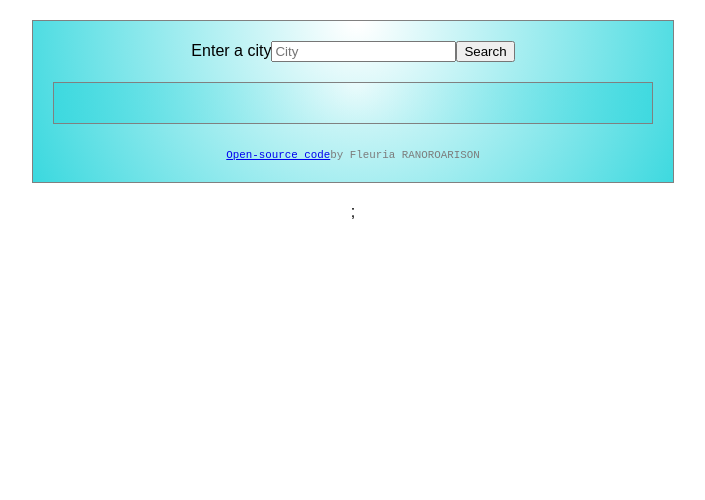
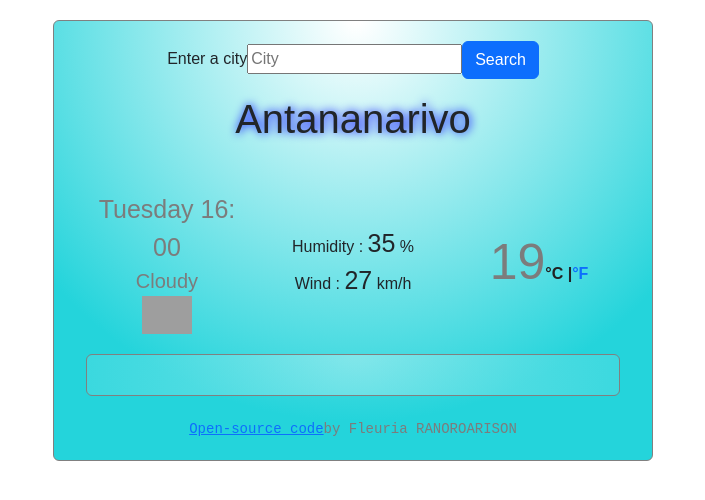
Before and after one commit to fleuarison/Weather-App-React, a React (Create React App) app: page / in a window 1280 px wide. Shown: the top 500 px of the page, without its empty margins (287-992 px from the left). Built offline with nearby package versions, Linux system fonts and the light colour scheme; grey boxes are pictures that could not be loaded.

Commit message:
Correction

```diff
--- a/public/index.html
+++ b/public/index.html
@@ -2,42 +2,32 @@
 <html lang="en">
   <head>
     <meta charset="utf-8" />
-    <link rel="icon" href="%PUBLIC_URL%/favicon.ico" />
-    <meta name="viewport" content="width=device-width, initial-scale=1" />
+    <meta
+      name="viewport"
+      content="width=device-width, initial-scale=1, shrink-to-fit=no"
+    />
     <meta name="theme-color" content="#000000" />
-    <meta
-      name="description"
-      content="Web site created using create-react-app"
+
+    <link rel="manifest" href="%PUBLIC_URL%/manifest.json" />
+    <link rel="shortcut icon" href="%PUBLIC_URL%/favicon.ico" />
+    <link
+      href="https://fonts.googleapis.com/css2?family=Material+Symbols+Outlined:opsz,wght,FILL,GRAD@20..48,100..700,0..1,-50..200"
+      rel="stylesheet"
+      />
+    <link
+      href="https://cdn.jsdelivr.net/npm/bootstrap@5.3.2/dist/css/bootstrap.min.css"
+      rel="stylesheet"
+      integrity="sha384-T3c6CoIi6uLrA9TneNEoa7RxnatzjcDSCmG1MXxSR1GAsXEV/Dwwykc2MPK8M2HN"
+      crossorigin="anonymous"
     />
-    <link rel="apple-touch-icon" href="%PUBLIC_URL%/logo192.png" />
-    <!--
-      manifest.json provides metadata used when your web app is installed on a
-      user's mobile device or desktop. See https://developers.google.com/web/fundamentals/web-app-manifest/
-    -->
-    <link rel="manifest" href="%PUBLIC_URL%/manifest.json" />
-    <!--
-      Notice the use of %PUBLIC_URL% in the tags above.
-      It will be replaced with the URL of the `public` folder during the build.
-      Only files inside the `public` folder can be referenced from the HTML.
 
-      Unlike "/favicon.ico" or "favicon.ico", "%PUBLIC_URL%/favicon.ico" will
-      work correctly both with client-side routing and a non-root public URL.
-      Learn how to configure a non-root public URL by running `npm run build`.
-    -->
-    <title>React App</title>
+    <title>Weather App</title>
   </head>
+
   <body>
-    <noscript>You need to enable JavaScript to run this app.</noscript>
-    <div id="root"></div>
-    <!--
-      This HTML file is a template.
-      If you open it directly in the browser, you will see an empty page.
-
-      You can add webfonts, meta tags, or analytics to this file.
-      The build step will place the bundled scripts into the <body> tag.
-
-      To begin the development, run `npm start` or `yarn start`.
-      To create a production bundle, use `npm run build` or `yarn build`.
-    -->
+    <noscript> You need to enable JavaScript to run this app. </noscript>
+    <div className="container">
+      <div id="root"></div>
+    </div>
   </body>
 </html>
--- a/src/Weather.js
+++ b/src/Weather.js
@@ -3,61 +3,40 @@ import axios from "axios";
 
 import "./Weather.css";
 
-export default function Weather(props) {
-  const [city, setCity] = useState("");
-  const [loader, setLoader] = useState(false);
-  const [WeatherElements, setWeatherElements] = useState({});
-
-  function showWeatherElements(response) {
-    setLoader(true);
-    setWeatherElements({
-      temperature: response.data.main.temp,
-      description: response.data.weather[0].description,
-      humidity: response.data.main.humidity,
-      wind: response.data.wind.speed,
-      icon: `http://openweathermap.org/img/wn/${response.data.weather[0].icon}@2x.png`,
-    });
-  }
-
-  function handleSubmit(event) {
-    event.preventDefault();
-    let apiKey = "6782253072f7d90462731a624097fc54";
-    let units = "metric";
-    let apiUrl = `https://api.openweathermap.org/data/2.5/weather?q=${city}&appid=${apiKey}&units=${units}`;
-    axios.get(apiUrl).then(showWeatherElements);
-  }
-
-  function updateCity(event) {
-    setCity(event.target.value);
-  }
-
-  let form = (
-        <form className="weather-app" onSubmit={handleSubmit}>
+export default function Weather() {
+    let WeatherData = {
+      city: "Antananarivo",
+      date: "Tuesday 16: 00",
+      description: "Cloudy",
+      imgUrl: "https://ssl.gstatic.com/onebox/weather/64/partly_cloudy.png",
+      humidity: 35,
+      wind: 27,
+      temperature: 19,
+    };
+    return (
+      <div className="Weather">
+        <div className="card" style={{ width: "600px" }}>
+          <form className="weather-app">
             <label for="city" className="form-label">
               Enter a city
             </label>
-          <input type="search" placeholder="City" onChange={updateCity}/>
+            <input type="text" placeholder="City" />
             <input type="submit" className="btn btn-primary" value="Search" />
           </form>
-  );
-  if (loader) {
-    return (
-      <div>
-        {form}
           <div className="card-body">
-          <h1 className="card-title">{props.data.city}</h1>
+            <h1 className="card-title">{WeatherData.city}</h1>
           </div>
 
           <br />
           <div className="container text-center">
             <div className="row align-items-center">
               <div className="col">
-              <div className="today">{props.data.date}</div>
-              <div className="adjective">{props.data.description}</div>
+                <div className="today">{WeatherData.date}</div>
+                <div className="adjective">{WeatherData.description}</div>
                 <div className="clearfix weather-temperature">
                   <img
-                  src={WeatherElements.icon}
-                  alt={WeatherElements.description}
+                    src={WeatherData.imgUrl}
+                    alt={WeatherData.description}
                     className="float-left"
                     width="50"
                   />
@@ -65,17 +44,16 @@ export default function Weather(props) {
               </div>
               <div className="col">
                 <div className="caracteristic">
-                Humidity :{
-" "}
-                <span className="humidity">{WeatherElements.humidity}</span> %
+                  Humidity :{" "}
+                  <span className="humidity">{WeatherData.humidity}</span> %
                   <br />
-                Wind : <span className="wind">{WeatherElements.wind}</span> km/h
+                  Wind : <span className="wind">{WeatherData.wind}</span> km/h
                 </div>
               </div>
               <div className="col">
                 <strong>
                   <span className="temperatureToday">
-                {Math.round(WeatherElements.temperature)}
+                    {WeatherData.temperature}
                   </span>
                   <span className="conversion">
                     <a href="#" className="active">
@@ -86,9 +64,22 @@ export default function Weather(props) {
                 </strong>
               </div>
             </div>
+            <footer>
+              <div className="card">
+                <div className="weather-forecast" id="forecast"></div>
               </div>
-      </div> );
-  } else {
-return form;
+            </footer>
+            <small>
+              <a
+                href="https://github.com/fleuarison/vanilla-weather_app"
+                target="_blank"
+              >
+                Open-source code
+              </a>
+              by Fleuria RANOROARISON
+            </small>
+          </div>
+        </div>
+      </div>
+    );
   }
-  }
--- a/src/index.js
+++ b/src/index.js
@@ -7,25 +7,7 @@ import Weather from "./Weather";
 function App() {
   return (
     <div className="App">
-      <div className="Weather">
-<div className="card" style={{ width: "600px" }}>
       <Weather />
-      <footer>
-            <div className="card">
-              <div className="weather-forecast"></div>
-            </div>
-          </footer>
-          <small>
-            <a
-              href="https://github.com/fleuarison/vanilla-weather_app"
-              target="_blank"
-            >
-              Open-source code
-            </a>
-            by Fleuria RANOROARISON
-          </small>
-        </div>
-      </div>;
     </div>
   );
 }
```
Lines whose indentation alone changed are shown as unchanged.
